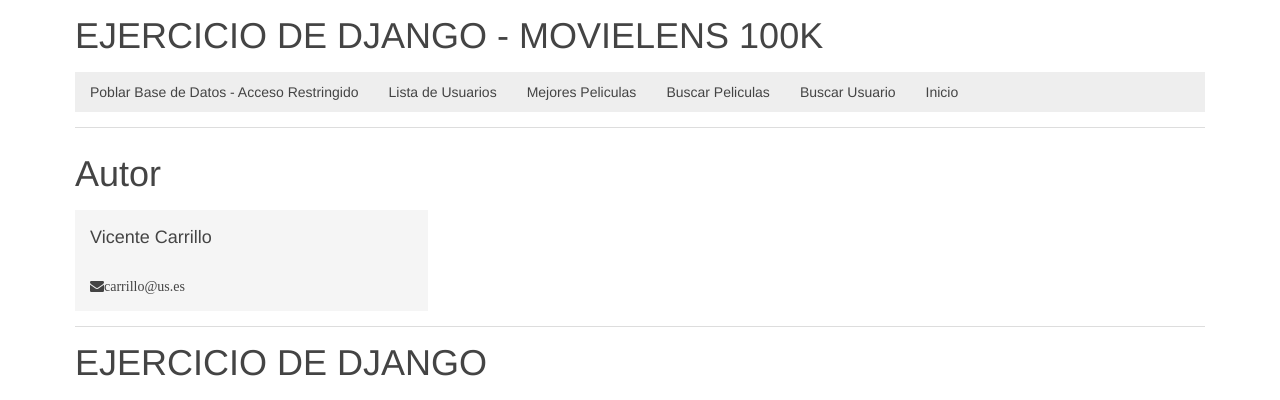
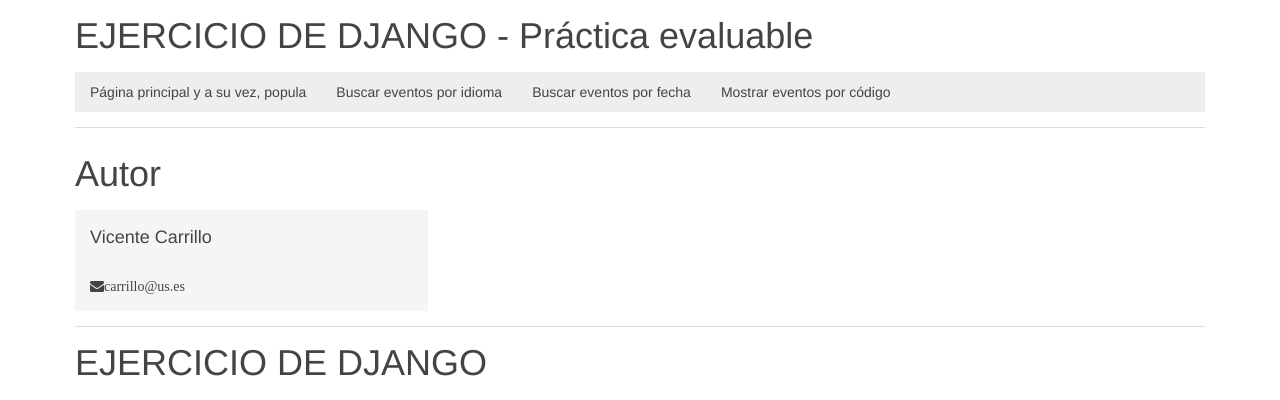
Before and after one commit to iSergio97/Django, a Django app: page / in a window 1280 px wide. Shown: the top 400 px of the page. Run offline with Django 3.2, Linux system fonts and the light colour scheme.

Commit message:
2 apartados hechos

```diff
--- a/practicaDjangoC/EjercicioDjango/urls.py
+++ b/practicaDjangoC/EjercicioDjango/urls.py
@@ -6,4 +6,7 @@
     path('admin/',admin.site.urls),
     path('',views.index),
     path('index.html/', views.index),
+    path('buscar_fechas.html/', views.buscarEventosPorFecha),
+    path('buscar_idiomas.html/', views.buscarEventosPorIdioma),
+    path('eventos_municipio.html/', views.mostrar_eventos_codigo)
     ]
--- a/practicaDjangoC/main/templates/master.html
+++ b/practicaDjangoC/main/templates/master.html
@@ -14,15 +14,13 @@
   </head>
   <body>
   	<div class="uk-container uk-container-center uk-margin-top uk-margin-large-bottom">
-	    <h1>EJERCICIO DE DJANGO - MOVIELENS 100K</h1>
+	    <h1>EJERCICIO DE DJANGO - Práctica evaluable</h1>
 	    <nav class="uk-navbar">
 		    <ul class="uk-navbar-nav">
-		    	<li class="{% block poblarBDActiva %} {% endblock %}"><a href="/populate">Poblar Base de Datos - Acceso Restringido</a></li>
-		        <li class="{% block ocupacionesActiva %} {% endblock %}"><a href="/ocupaciones_usuarios">Lista de Usuarios</a></li>
-		        <li class="{% block peliculasActiva %} {% endblock %}"><a href="/mejores_peliculas">Mejores Peliculas</a></li>
-		        <li class="{% block buscarPeliculasActiva %} {% endblock %}"><a href="/busqueda_peliculas">Buscar Peliculas</a></li>
-		        <li class="{% block buscarUsuarioActiva %} {% endblock %}"><a href="/puntuaciones_usuario">Buscar Usuario</a></li>
-		        <li><a href="/index.html">Inicio</a></li>
+		    	<li class="{% block poblarBDActiva %} {% endblock %}"><a href="/index.html">Página principal y a su vez, popula</a></li>
+		        <li class="{% block ocupacionesActiva %} {% endblock %}"><a href="/buscar_idiomas.html">Buscar eventos por idioma</a></li>
+		        <li class="{% block peliculasActiva %} {% endblock %}"><a href="/buscar_fechas.html">Buscar eventos por fecha</a></li>
+            <li class="{% block peliculasActivasss %} {% endblock %}"><a href="/eventos_municipio.html">Mostrar eventos por código</a></li>
 		    </ul>
 		</nav>
 
--- a/practicaDjangoC/main/views.py
+++ b/practicaDjangoC/main/views.py
@@ -1,6 +1,6 @@
 # encoding:utf-8
 from main.models import Evento
-from main.forms import UsuarioBusquedaForm, PeliculaBusquedaYearForm
+from main.forms import *
 from django.shortcuts import render
 from django.db.models import Avg
 from django.http.response import HttpResponseRedirect, HttpResponse
@@ -46,3 +46,28 @@
 def mostrar_eventos_codigo(request):
     eventos =Evento.objects.all().order_by('codigo')
     return render(request, 'eventos_municipio.html', {'eventos':eventos, 'STATIC_URL':settings.STATIC_URL})
+
+
+def buscarEventosPorIdioma(request):
+    formulario = IdiomaBusquedaForm()
+    eventos = None
+
+    if request.method == 'POST':
+        formulario = IdiomaBusquedaForm(request.POST)
+        if formulario.is_valid():
+            eventos = Evento.objects.all().filter(lenguajes__contains=formulario.cleaned_data['idioma'])
+
+    return render(request, 'busqueda_idiomas.html', {'formulario': formulario, 'eventos': eventos, 'STATIC_URL': settings.STATIC_URL})
+
+
+def buscarEventosPorFecha(request):
+    formulario = EventoBusquedaYearForm()
+    eventos = None
+
+    if request.method == 'POST':
+        formulario = EventoBusquedaYearForm(request.POST)
+        if formulario.is_valid():
+            eventos = Evento.objects.all().filter(fechaInicio=formulario.cleaned_data['year'])
+
+
+    return render(request, 'busqueda_fechas.html', {'formulario': formulario, 'eventos': eventos, 'STATIC_URL': settings.STATIC_URL})
```
Also changed, not shown: practicaDjangoC/main/forms.py (+4 -4 lines), practicaDjangoC/main/templates/busqueda_fechas.html (renamed from practicaDjangoC/main/templates/busqueda_peliculas.html, +9 -13 lines), practicaDjangoC/main/templates/busqueda_idiomas.html (renamed from practicaDjangoC/main/templates/puntuaciones_usuario.html, +8 -9 lines).
